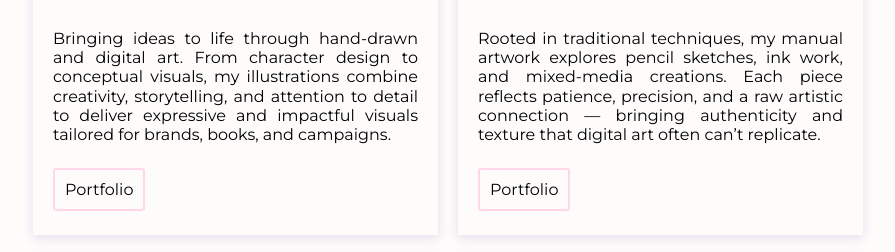
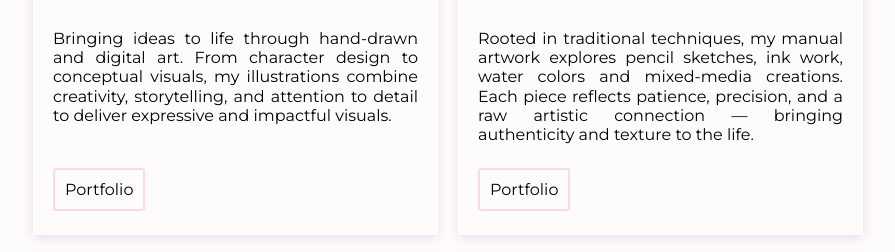
Before and after one commit to Laqure29/portfolio, a plain HTML site: page index.html in a window 1280 px wide. Shown: the part 2190-2442 px from the top of the page, without its empty margins (192-1087 px from the left). Drawn offline with nearby package versions, Linux system fonts and the light colour scheme.

Commit message:
Layba work changes

```diff
--- a/index.html
+++ b/index.html
@@ -190,15 +190,15 @@ Proficient in Adobe Creative Suite, I bring strong project management skills and
             <p class="padding bold center">ILLUSTRATIONS</p>
             <p>Bringing ideas to life through hand-drawn and digital art. From character design to conceptual visuals,
                 my illustrations combine creativity, storytelling,
-                and attention to detail to deliver expressive and impactful visuals tailored for brands, books, and campaigns.</p>
+                and attention to detail to deliver expressive and impactful visuals.</p>
             <p class="padding-top bottom"><a href="illustration-portfolio.html" class="button-outline">Portfolio</a></p>
         </section>
         <section class="column card justify flex">
             <img class="box" src="LaybaWorks/Manual/Manual2.jpg" alt="project2">
             <p class="padding bold center">MANUAL ART</p>
-            <p>Rooted in traditional techniques, my manual artwork explores pencil sketches, ink work, and mixed-media creations.
+            <p>Rooted in traditional techniques, my manual artwork explores pencil sketches, ink work, water colors and mixed-media creations.
                 Each piece reflects patience, precision,
-                 and a raw artistic connection — bringing authenticity and texture that digital art often can’t replicate.</p>
+                 and a raw artistic connection — bringing authenticity and texture to the life.</p>
             <p class="padding-top bottom"><a href="manual-portfolio.html" class="button-outline">Portfolio</a></p>
         </section>
         <section class="column card justify flex">
```
Also changed, not shown: graphic-events/marketingCampaigns.html (+7 -5 lines), graphic-events/socialMediaPosts.html (+12 -10 lines), 1 other file.
